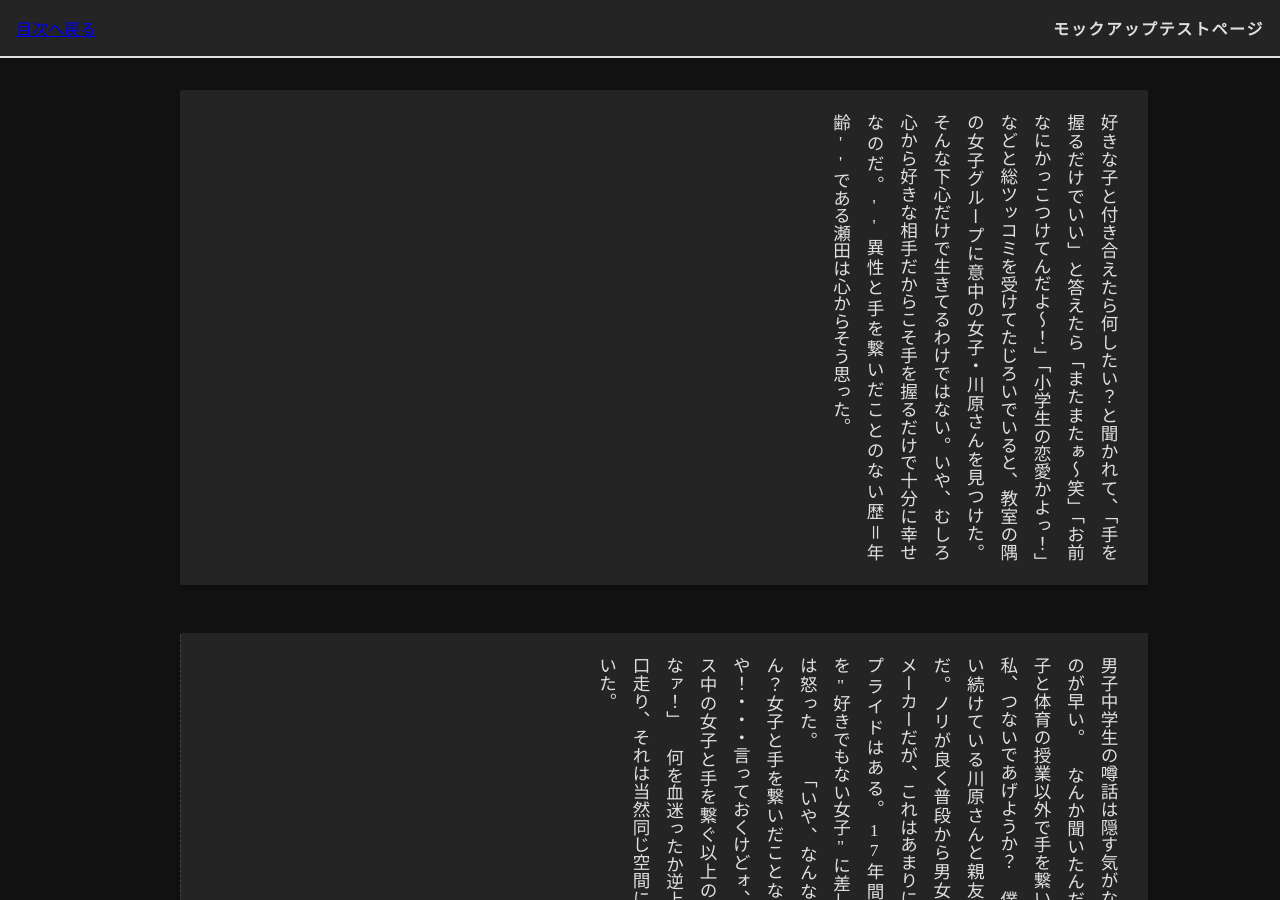
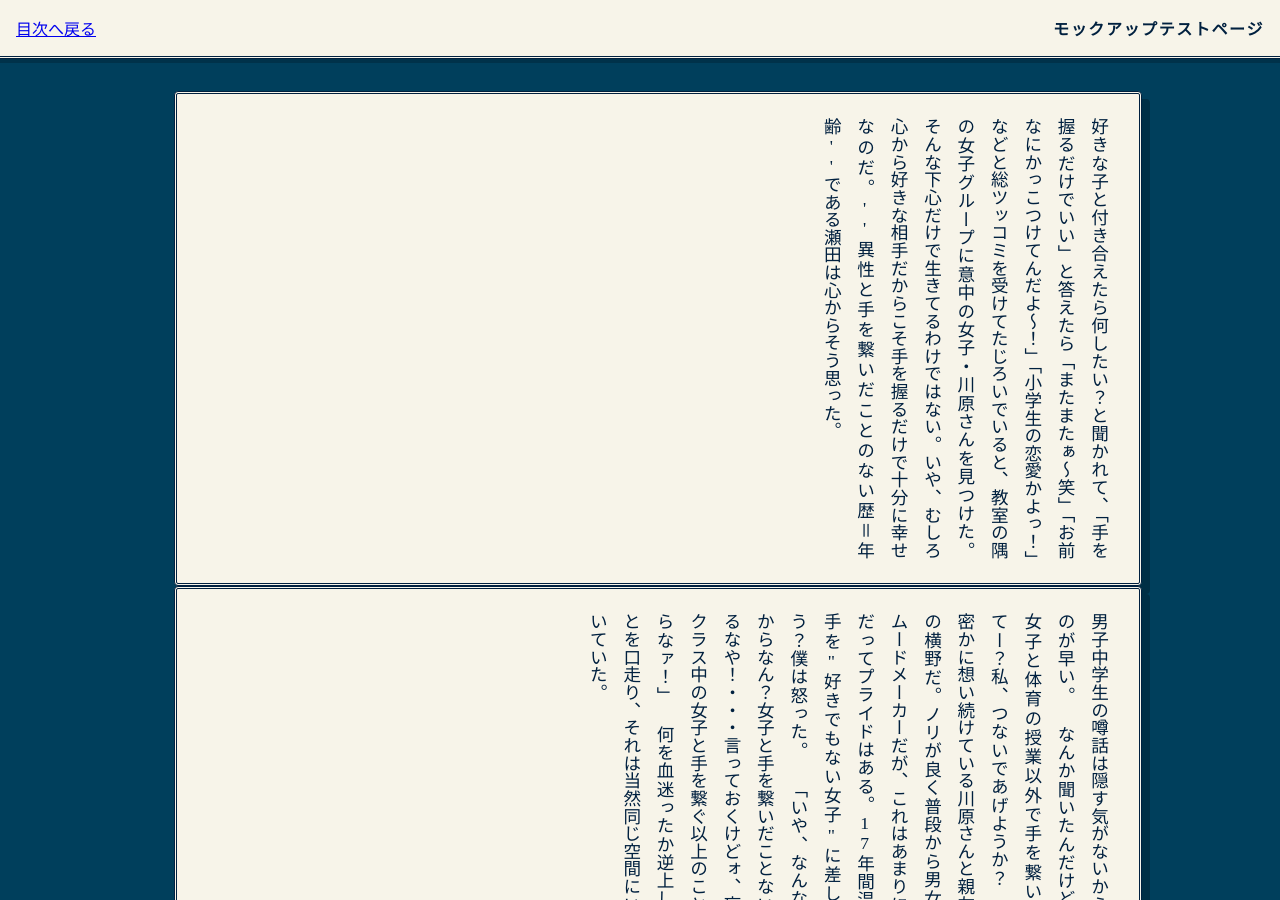
Before and after one commit to REMriaTV/HandtoHand, a Jekyll site: the page built from docs/manuscript/test-manuscript.md, in a window 1280 px wide and 900 px high. Built offline with Jekyll 4.4.1, drawn with Linux system fonts in a browser that asks for light colours.

Commit message:
タバコ風デザインの試行
🎨 アイデアB：【昭和レトロ・パッケージ】（タバコの箱・ハイライト風）

「タバコの箱風」というキーワードから発想した、昭和のハイライトやピースのような、パキッとした配色とハードな影のデザインです。 無機質さを逆手に取り、**「グラフィックデザインとしての格好良さ」**を狙います。

特徴: 濃いブルーとクリーム色のコントラスト。ぼかしのない「硬い影（ハードシャドウ）」。

技術: box-shadow をぼかさずに使い、ポップアートのように見せます。

```diff
--- a/docs/assets/css/story.css
+++ b/docs/assets/css/story.css
@@ -1,16 +1,26 @@
 /* =========================================
-   変数定義（常時ダークトーン・新聞風デザイン）
+   変数定義（タバコの箱風・レトロポップ）
    ========================================= */
 :root {
-    /* ★デバイス設定に関係なく、常にこの色を使います */
-    --bg-color: #121212;       /* 背景：深いチャコールグレー */
-    --paper-bg: #242424;       /* カード：落ち着いたダークグレー */
-    --text-color: #e0e0e0;     /* 文字：オフホワイト */
-    --border-color: rgba(255,255,255,0.15); /* ボーダー：薄い白 */
+    /* ハイライトのような濃いブルーとクリーム色のコントラスト */
+    --bg-color: #003f5c;       /* 背景：濃いネイビーブルー */
+    --paper-bg: #f7f4e9;       /* カード：クリーム色 */
+    --text-color: #00203f;     /* 文字：インクのような濃紺 */
+    --border-color: #00203f;   /* 枠線：濃紺 */
 
-    /* カードの高さ設定（PC用 / スマホ用） */
+    /* カードの高さ設定（変更なし） */
     --card-height-pc: 55vh;
     --card-height-mobile: 50vh;
+}
+
+@media (prefers-color-scheme: dark) {
+    :root {
+        /* ダークモード時は反転（ネオンサイン風） */
+        --bg-color: #101010;
+        --paper-bg: #222;
+        --text-color: #00d4ff;     /* 文字：シアン */
+        --border-color: #00d4ff;
+    }
 }
 
 /* =========================================
@@ -20,7 +30,6 @@ html, body {
     margin: 0;
     padding: 0;
     width: 100%;
-    /* ページ全体の横スクロールは禁止 */
     overflow-x: hidden;
     background-color: var(--bg-color);
     color: var(--text-color);
@@ -31,13 +40,13 @@ html, body {
 .story-header {
     background: var(--paper-bg);
     padding: 1rem;
-    border-bottom: 2px solid var(--text-color);
+    border-bottom: 3px double var(--border-color); /* ヘッダーも二重線に */
     position: sticky;
     top: 0;
     z-index: 100;
     display: flex;
     justify-content: space-between;
-    box-shadow: 0 2px 5px rgba(0,0,0,0.3); /* 影を少し濃く調整 */
+    box-shadow: 0 4px 0 rgba(0,0,0,0.2); /* ヘッダーも硬い影に */
 }
 
 .story-title {
@@ -54,32 +63,31 @@ html, body {
     width: 100%;
     max-width: 1000px;
     margin: 0 auto;
+}
 
-    /* カードを縦に並べる（Flexbox） */
+.story-content-flow {
     display: flex;
     flex-direction: column;
-    gap: 3rem; /* カード間の間隔 */
+    gap: 3rem;
 }
 
 /* =========================================
    【修正版】カード兼テキストブロック
-   HTMLの <p> タグをそのまま「カード」として扱います
+   タバコのパッケージ風デザイン
    ========================================= */
 .story-main p {
     /* 1. カードとしての見た目 */
     display: block;
     background-color: var(--paper-bg);
     padding: 1.5rem;
-    box-shadow: 0 4px 8px rgba(0,0,0,0.3); /* 影を少し濃く */
-    border-radius: 2px;
     box-sizing: border-box;
-    width: 100%; /* 横幅いっぱい */
+    width: 100%;
 
     /* 2. 縦書きの維持 */
     writing-mode: vertical-rl;
     text-orientation: upright;
 
-    /* ★重要：高さを固定して、横に伸びるようにする */
+    /* 高さを固定して横に伸ばす */
     height: var(--card-height-pc);
 
     /* 3. はみ出し対策：カード内スクロール */
@@ -95,15 +103,14 @@ html, body {
     white-space: normal;
     line-break: strict;
 
-    /* 新聞風の区切り線 */
-    border-left: 1px dashed var(--border-color);
-    padding-left: 1.5rem;
-    margin-left: 1.5rem;
-}
+    /* ★デザインのキモ：タバコ箱風装飾 */
+    /* 不要な新聞風コード（点線など）は削除しました */
 
-/* 最初の段落の線は消す */
-.story-main p:first-of-type {
-    border-left: none;
+    border: 3px double var(--border-color); /* 二重線 */
+    border-radius: 4px; /* 少しだけ角を丸める */
+
+    /* パキッとした硬い影（ハードシャドウ） */
+    box-shadow: 8px 8px 0px rgba(0,0,0,0.25);
 }
 
 /* =========================================
@@ -116,10 +123,12 @@ html, body {
     }
 
     .story-main p {
-        /* スマホ用の高さ */
         height: var(--card-height-mobile);
         font-size: 1rem;
         line-height: 1.8;
         padding: 1rem;
+
+        /* スマホでは影を少し控えめに */
+        box-shadow: 5px 5px 0px rgba(0,0,0,0.25);
     }
 }
```
